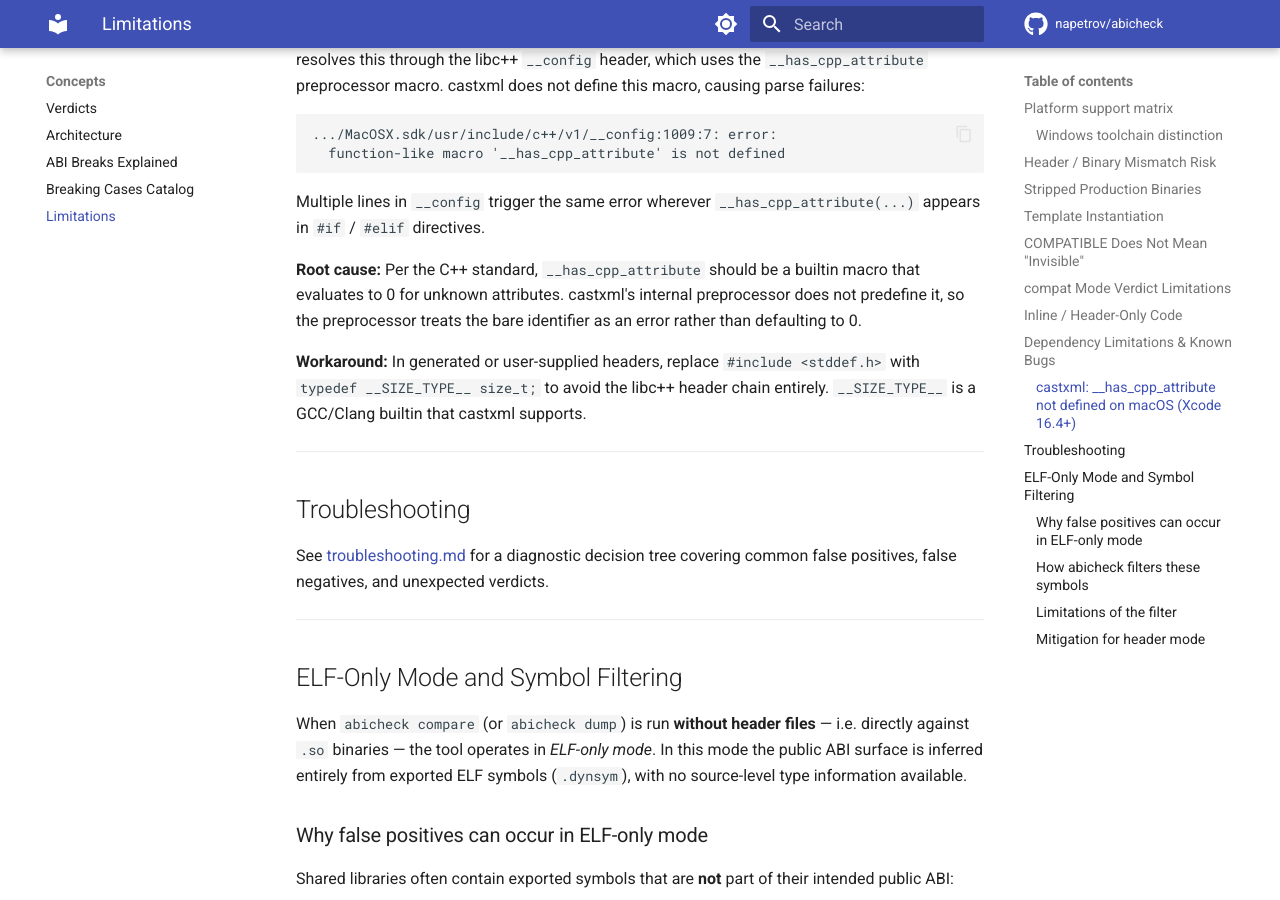
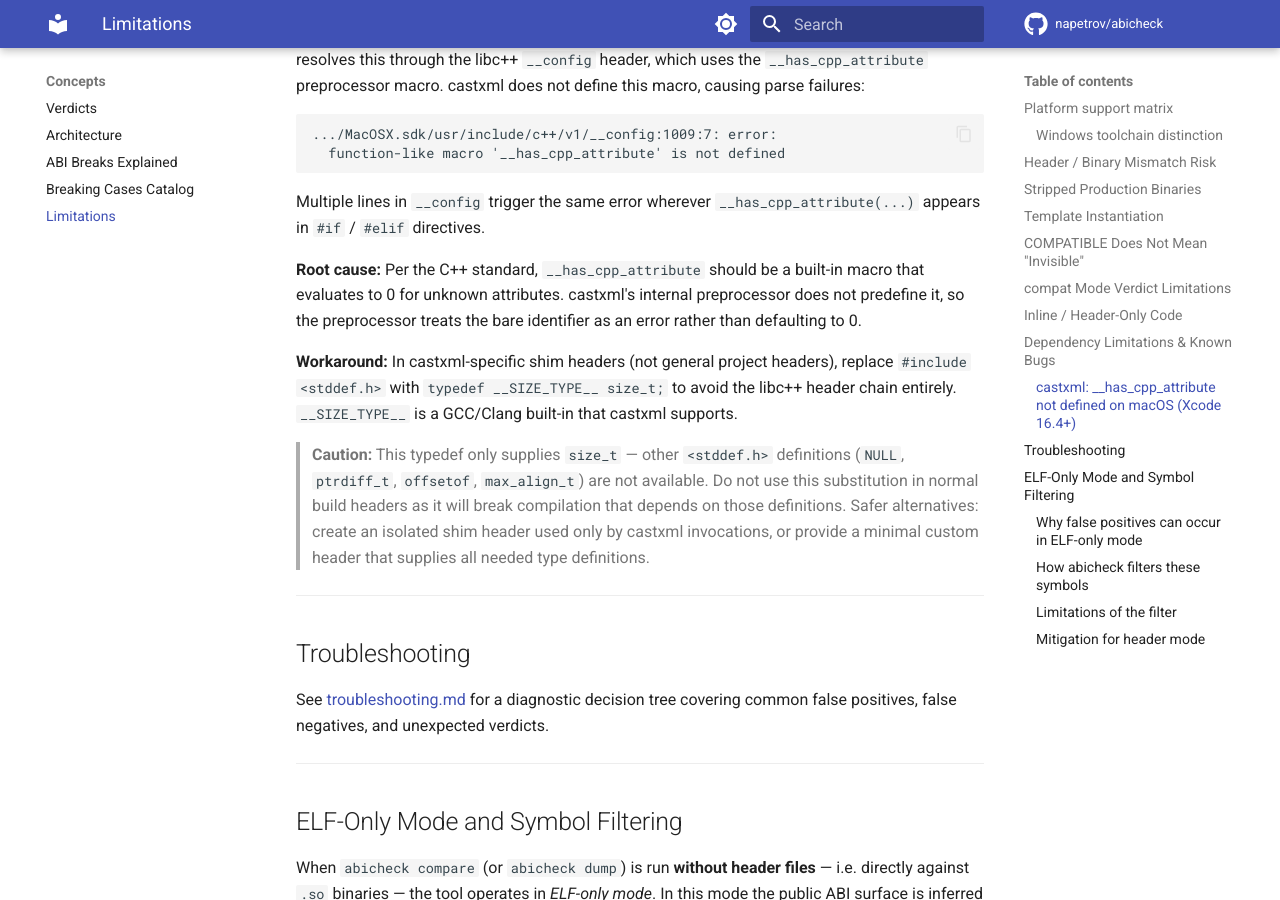
Before and after one commit to napetrov/abicheck, an MkDocs documentation site: the page built from docs/concepts/limitations.md, in a window 1280 px wide and 900 px high, scrolled down 3317 px. Built offline with MkDocs 1.6.1 and Material for MkDocs 9.7.7, drawn with Linux system fonts in a browser that asks for light colours; comment, search, counter and statistics services are not loaded.

Commit message:
fix: improve test determinism, correctness, and doc accuracy
- test_cross_compiler_fp: add -x c flag when g++/clang++ compile C sources;
  fix stripped-vs-debug confidence assertion to match actual behavior (HIGH
  when headers + ELF are present)
- test_diff_platform_deep: fix contradictory docstring; split ambiguous
  version_required_added test into two deterministic tests (compat vs breaking)
- test_realworld_scan: fix V2 source/header inconsistency by deriving source
  from header; fix same-version SONAME mismatch by using same lib name in
  separate directories
- test_suppression_edge_cases: pass captured date to matches() for
  deterministic expiry test; use exact assertions for suppressed change kind
  and verdict
- limitations.md: add language identifier to code block, fix "builtin" →
  "built-in", scope castxml workaround to shim headers with caveats

https://claude.ai/code/session_01YKpQ37fdEQGGGBmjyeZUx3

````diff
--- a/docs/concepts/limitations.md
+++ b/docs/concepts/limitations.md
@@ -130,7 +130,7 @@ macOS SDK resolves this through the libc++ `__config` header, which uses the
 `__has_cpp_attribute` preprocessor macro. castxml does not define this macro,
 causing parse failures:
 
-```
+```text
 .../MacOSX.sdk/usr/include/c++/v1/__config:1009:7: error:
   function-like macro '__has_cpp_attribute' is not defined
 ```
@@ -138,15 +138,22 @@ causing parse failures:
 Multiple lines in `__config` trigger the same error wherever
 `__has_cpp_attribute(...)` appears in `#if` / `#elif` directives.
 
-**Root cause:** Per the C++ standard, `__has_cpp_attribute` should be a builtin
+**Root cause:** Per the C++ standard, `__has_cpp_attribute` should be a built-in
 macro that evaluates to 0 for unknown attributes. castxml's internal
 preprocessor does not predefine it, so the preprocessor treats the bare
 identifier as an error rather than defaulting to 0.
 
-**Workaround:** In generated or user-supplied headers, replace
-`#include <stddef.h>` with `typedef __SIZE_TYPE__ size_t;` to avoid the libc++
-header chain entirely. `__SIZE_TYPE__` is a GCC/Clang builtin that castxml
-supports.
+**Workaround:** In castxml-specific shim headers (not general project headers),
+replace `#include <stddef.h>` with `typedef __SIZE_TYPE__ size_t;` to avoid the
+libc++ header chain entirely. `__SIZE_TYPE__` is a GCC/Clang built-in that
+castxml supports.
+
+> **Caution:** This typedef only supplies `size_t` — other `<stddef.h>`
+> definitions (`NULL`, `ptrdiff_t`, `offsetof`, `max_align_t`) are not
+> available. Do not use this substitution in normal build headers as it will
+> break compilation that depends on those definitions. Safer alternatives:
+> create an isolated shim header used only by castxml invocations, or provide
+> a minimal custom header that supplies all needed type definitions.
 
 ---
 
````
Also changed, not shown: 4 other files.
